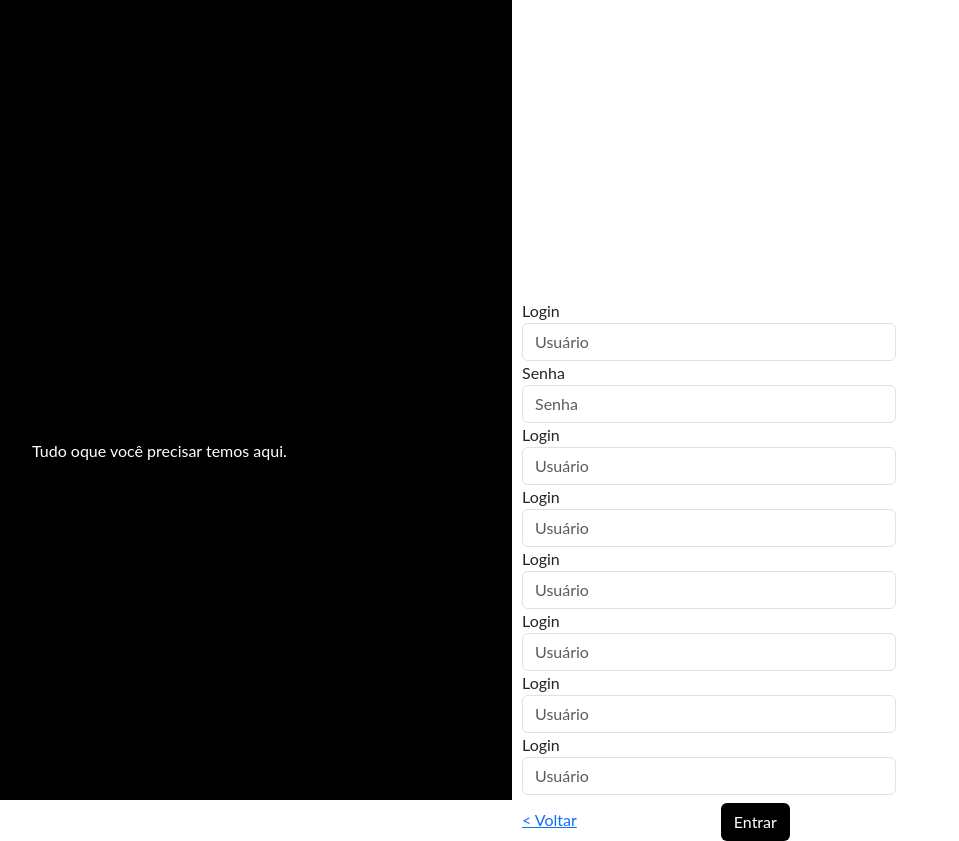
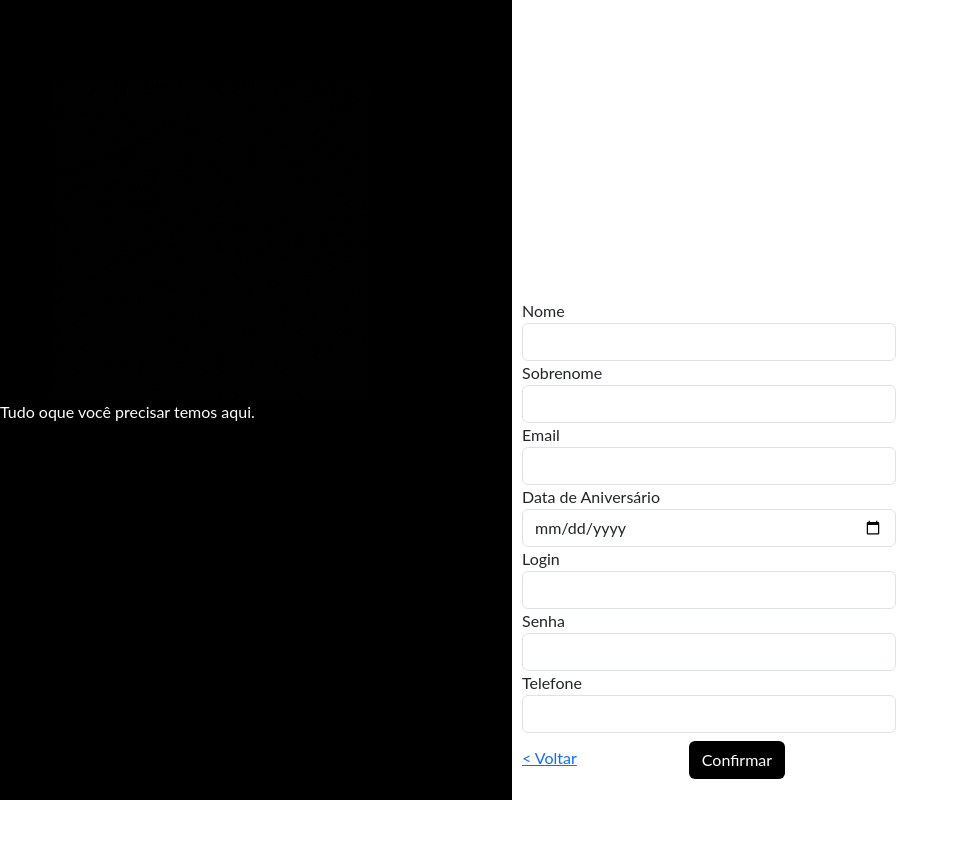
Before and after one commit to LeduarAraujo/ang-gerenciar-usuario, an Angular app: page /cadastro in a window 1280 px wide. Shown: the whole page, without its empty margins (0-959 px from the left). After the commit the page ends 800 px from the top, so only its background shows below. Built offline with nearby package versions, Linux system fonts and the light colour scheme.

Commit message:
#3 Implementação da tela de cadastro completa.

```diff
--- /dev/null
+++ b/src/app/core/models/sucess-message.model.ts
@@ -0,0 +1,4 @@
+export class SucessMessage {
+  message: string;
+  code: number;
+}
--- a/src/app/core/models/usuario.model.ts
+++ b/src/app/core/models/usuario.model.ts
@@ -9,7 +9,7 @@ export class Usuario {
   public login: string;
   public password: string;
   public phone: string;
-  public cars: Carro;
+  public cars: Carro[];
   public createdAt: Date;
   public lastLogin: Date;
 }
--- a/src/app/core/services/atomico.service.ts
+++ b/src/app/core/services/atomico.service.ts
@@ -6,6 +6,7 @@ import { TokenAdapter } from '../adapters/token.adapter';
 import { ListaUsuario } from '../models/lista-usuario.model';
 import { ListaUsuarioAdapter } from '../adapters/listaUsuario.adapter';
 import { Usuario } from '../models/usuario.model';
+import { SucessMessage } from '../models/sucess-message.model';
 
 @Injectable({
   providedIn: 'root'
@@ -41,20 +42,14 @@ export class AtomicoService {
     return this.http.get<Usuario>(url, {headers: headers});
   }
 
+  cadastrarUsuario(usuario: Usuario) {
+    const url = '/v1/api/users';
+    let headers = new HttpHeaders({
+      'Content-Type': 'application/json; charset=utf-8'
+    });
 
-  // listarUsuarios(usuario?: string, senha?: string) {
-  //   const url = '/v1/api/users';
-  //   let headers = new HttpHeaders();
-  //   headers = headers.set('Content-Type', 'application/json; charset=utf-8');
-
-  //   // const body = JSON.stringify({username: usuario,
-  //   //   password: senha});
-  //   // this.http.post(url, body, {headers: headers})
-
-  //   debugger
-  //   return this.http.get<ListaUsuario>(url, {headers: headers}).pipe(
-  //     map(response => this.listaUsuarioAdapter.adapt(response))
-  //   );
-  // }
+    return this.http.post<SucessMessage>(url, JSON.stringify(usuario),
+      {headers: headers});
+  }
 
 }
--- a/src/app/feature/cadastro/cadastro.component.html
+++ b/src/app/feature/cadastro/cadastro.component.html
@@ -1,62 +1,48 @@
 <div class="sidenav">
   <div class="login-main-text">
-    <a routerLink="">
-      <img class="imgSideNav"
-        src="./../../../assets/img/Commercial_Event_Animated_Logo_in_Black_White_Bold_Gradient_Style.gif">
+    <a routerLink="/" class="imgLogo">
+      <img class="imgSideNav" src="./../../../assets/img/Commercial_Event_Animated_Logo_in_Black_White_Bold_Gradient_Style.gif">
     </a>
-    <p>Tudo oque você precisar temos aqui.</p>
+    <p class="txt-logo">Tudo oque você precisar temos aqui.</p>
   </div>
 </div>
 <div class="main">
   <div class="col-md-6 col-sm-12">
     <div class="login-form">
       <form #formCadastro="ngForm" (ngSubmit)="cadastrar(formCadastro)">
+
+        <div class="form-group">
+          <label>Nome</label>
+          <input [(ngModel)]="usuario.firstName" type="text" name="firstName" id="firstName" class="form-control">
+        </div>
+        <div class="form-group">
+          <label>Sobrenome</label>
+          <input [(ngModel)]="usuario.lastName" type="text" name="lastName" id="lastName" class="form-control">
+        </div>
+        <div class="form-group">
+          <label>Email</label>
+          <input [(ngModel)]="usuario.email" type="email" name="email" id="email" class="form-control">
+        </div>
+        <div class="form-group">
+          <label>Data de Aniversário</label>
+          <input [(ngModel)]="usuario.birthday" type="date" name="birthday" id="birthday" class="form-control">
+        </div>
         <div class="form-group">
           <label>Login</label>
-          <input [(ngModel)]="usuario.login" type="text" name="login" id="login" class="form-control input_user"
-            placeholder="Usuário">
+          <input [(ngModel)]="usuario.login" type="text" name="login" id="login" class="form-control">
         </div>
         <div class="form-group">
           <label>Senha</label>
-          <input [(ngModel)]="usuario.password" type="password" name="password" id="password"
-            class="form-control input_pass" placeholder="Senha">
+          <input [(ngModel)]="usuario.password" type="password" name="password" id="password" class="form-control">
         </div>
         <div class="form-group">
-          <label>Login</label>
-          <input [(ngModel)]="usuario.login" type="text" name="login" id="login" class="form-control input_user"
-            placeholder="Usuário">
-        </div>
-        <div class="form-group">
-          <label>Login</label>
-          <input [(ngModel)]="usuario.login" type="text" name="login" id="login" class="form-control input_user"
-            placeholder="Usuário">
-        </div>
-        <div class="form-group">
-          <label>Login</label>
-          <input [(ngModel)]="usuario.login" type="text" name="login" id="login" class="form-control input_user"
-            placeholder="Usuário">
-        </div>
-        <div class="form-group">
-          <label>Login</label>
-          <input [(ngModel)]="usuario.login" type="text" name="login" id="login" class="form-control input_user"
-            placeholder="Usuário">
-        </div>
-        <div class="form-group">
-          <label>Login</label>
-          <input [(ngModel)]="usuario.login" type="text" name="login" id="login" class="form-control input_user"
-            placeholder="Usuário">
-        </div>
-        <div class="form-group">
-          <label>Login</label>
-          <input [(ngModel)]="usuario.login" type="text" name="login" id="login" class="form-control input_user"
-            placeholder="Usuário">
+          <label>Telefone</label>
+          <input [(ngModel)]="usuario.phone" type="text" name="phone" id="phone" class="form-control">
         </div>
 
         <div class="spaceTopButtom">
-
-          <a routerLink="" class="spaceButtomVoltar">	&lt; Voltar</a>
-
-              <button type="submit" class="btn btn-black">Entrar</button>
+          <a routerLink="/" class="spaceButtomVoltar">	&lt; Voltar</a>
+          <button type="submit" class="btn btn-black">Confirmar</button>
         </div>
       </form>
     </div>
--- a/src/app/feature/cadastro/cadastro.component.scss
+++ b/src/app/feature/cadastro/cadastro.component.scss
@@ -1,7 +1,5 @@
 .main-head {
-  height: 150px;
   background: #FFF;
-
 }
 
 .sidenav {
@@ -9,63 +7,14 @@
   background-color: #000;
   // background-color: red;
   overflow-x: hidden;
-  padding-top: 20px;
 }
-
 
 .main {
   padding: 0px 10px;
-}
-
-@media screen and (max-height: 450px) {
-  .sidenav {
-    padding-top: 15px;
-  }
-}
-
-@media screen and (max-width: 450px) {
-  .login-form {
-    margin-top: 10%;
-  }
-
-  .register-form {
-    margin-top: 10%;
-  }
-
-  .spaceButtomVoltar {
-    margin-right: 14rem;
-  }
-}
-
-@media screen and (min-width: 768px) {
-  .main {
-    margin-left: 40%;
-  }
-
-  .sidenav {
-    width: 40%;
-    position: fixed;
-    z-index: 1;
-    top: 0;
-    left: 0;
-  }
-
-  .login-form {
-    margin-top: 80%;
-  }
-
-  .register-form {
-    margin-top: 20%;
-  }
-
-  .spaceButtomVoltar {
-    margin-right: 9rem;
-  }
+  height: 100%;
 }
 
 .login-main-text {
-  margin-top: 13%;
-  padding: 32px;
   color: #fff;
 }
 
@@ -86,6 +35,75 @@
   margin-left: 0.2rem;
 }
 
-.imgSideNav {
+.imgSideNav{
   width: 20rem;
 }
+
+@media screen and (max-height: 450px) {
+  .sidenav {
+    padding-top: 15px;
+  }
+}
+
+@media screen and (max-width: 450px) {
+
+  .login-form {
+    width: 50%;
+    margin-left: 25%;
+    margin-top: 10%;
+  }
+
+  .login-main-text {
+    width: 100%;
+  }
+
+  .sidenav {
+    width: 100%;
+  }
+
+  .imgLogo {
+    width: 100%;
+  }
+
+  .imgSideNav, .txt-logo {
+    margin-left: 10%;
+  }
+
+  .spaceButtomVoltar {
+    margin-right: 2rem;
+  }
+}
+
+@media screen and (min-width: 768px) {
+  .main {
+    margin-left: 40%;
+  }
+
+  .login-main-text {
+    margin-top: 5rem;
+  }
+
+  .imgLogo{
+    margin-left: 10%;
+  }
+
+  .sidenav {
+    width: 40%;
+    position: fixed;
+    z-index: 1;
+    top: 0;
+    left: 0;
+  }
+
+  .login-form {
+    margin-top: 80%;
+  }
+
+  .register-form {
+    margin-top: 20%;
+  }
+
+  .spaceButtomVoltar {
+    margin-right: 7rem;
+  }
+}
--- a/src/app/feature/cadastro/cadastro.component.ts
+++ b/src/app/feature/cadastro/cadastro.component.ts
@@ -1,6 +1,8 @@
 import { Component } from '@angular/core';
 import { NgForm } from '@angular/forms';
 import { Router } from '@angular/router';
+import { Carro } from 'src/app/core/models/carro.model';
+import { SucessMessage } from 'src/app/core/models/sucess-message.model';
 import { Usuario } from 'src/app/core/models/usuario.model';
 import { AtomicoService } from 'src/app/core/services/atomico.service';
 
@@ -19,6 +21,15 @@ export class CadastroComponent {
   ) {}
 
   cadastrar(formCadastro: NgForm) {
+    this.usuario.cars = [];
+    this.atomicoService.cadastrarUsuario(this.usuario)
+      .subscribe(
+        (res: SucessMessage) => {
+          alert(res.message);
+          this.router.navigate(['/login'])
+        },
+        err => alert(err.error.message)
+      );
 
   }
 
--- a/src/app/feature/login/login.component.html
+++ b/src/app/feature/login/login.component.html
@@ -31,4 +31,3 @@
     </div>
   </div>
 </div>
-GG IZIiiiii
```
Also changed, not shown: 1 other file (tests, documents, lock files or other folders).
